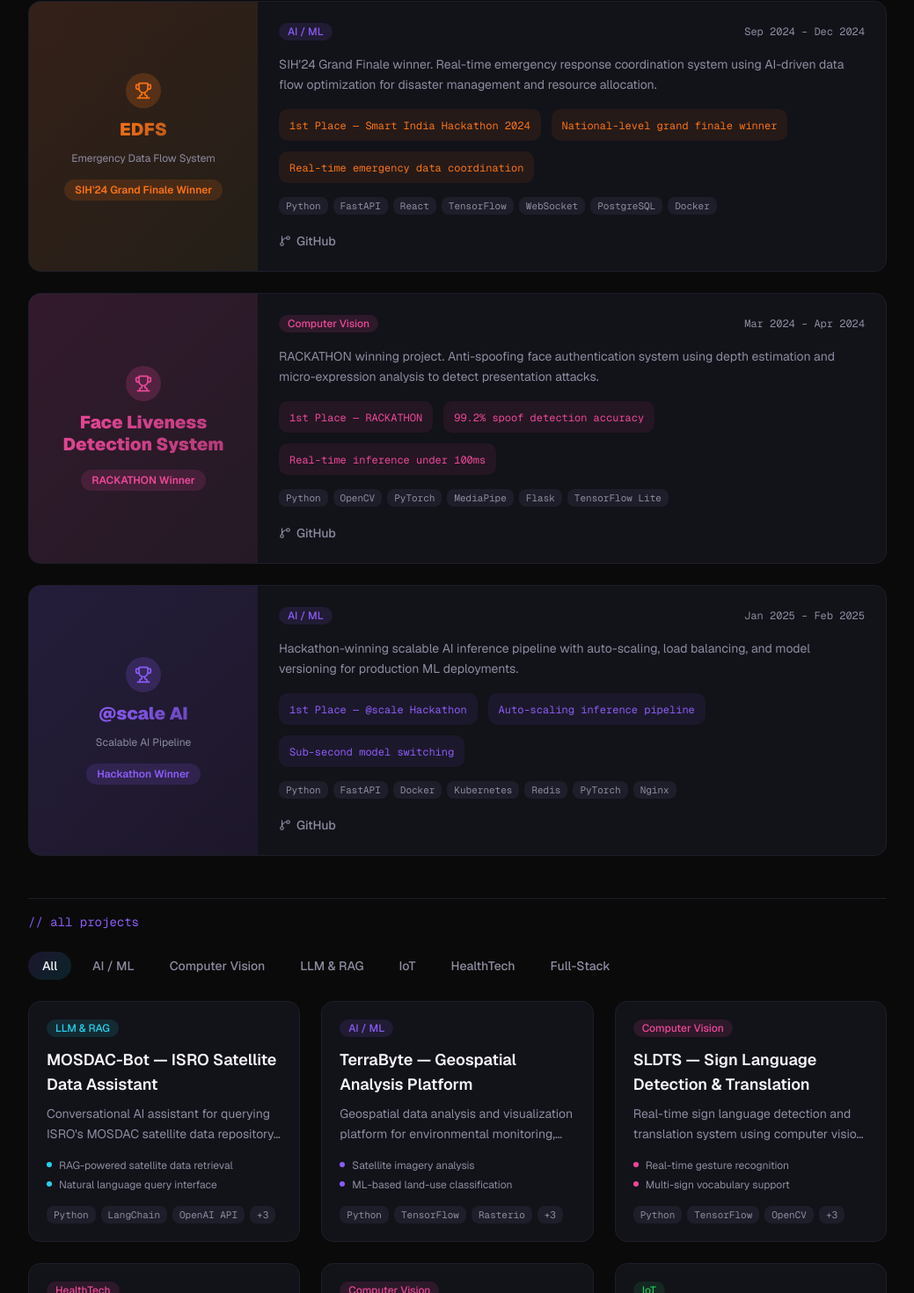
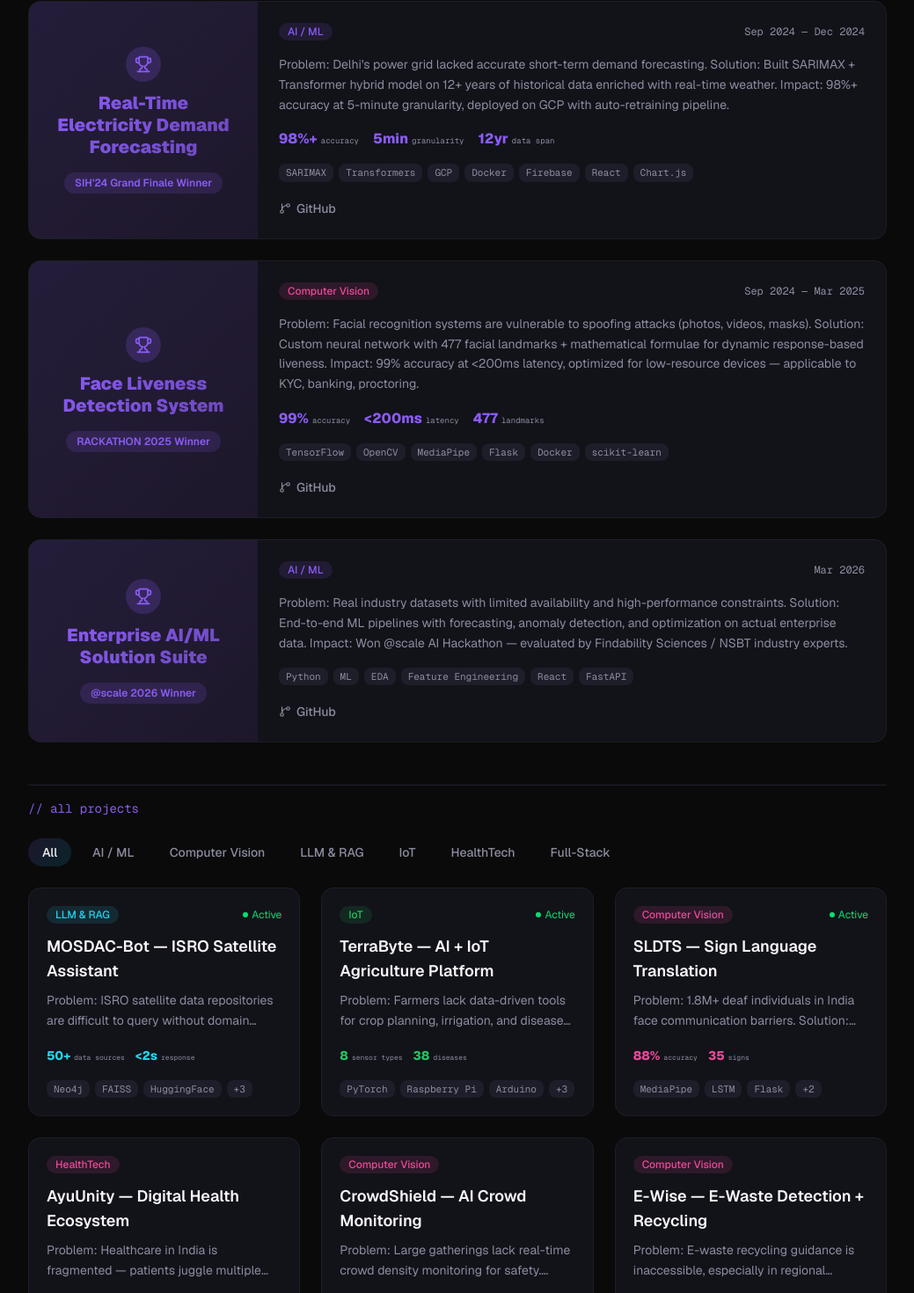
Before and after one commit to rupeshbharambe24/rupesh-bharambe-portfolio, a Next.js app: page /projects in a window 1280 px wide. Shown: the part 304-1774 px from the top of the page at 88% size, without its empty margins (120-1159 px from the left). Built offline with nearby package versions, Linux system fonts and the light colour scheme.

Commit message:
fix: correct project data with real GitHub URLs and descriptions, fix skills 404, update metrics format

```diff
--- a/components/home/about-skills-teaser.tsx
+++ b/components/home/about-skills-teaser.tsx
@@ -53,7 +53,7 @@ export function AboutSkillsTeaser() {
               ))}
             </div>
             <Link
-              href="/skills"
+              href="/about"
               className="text-sm font-medium text-theme-primary transition-colors hover:text-theme-secondary"
             >
               +{totalSkills - 6} more &rarr;
--- a/components/projects/featured-project-card.tsx
+++ b/components/projects/featured-project-card.tsx
@@ -106,18 +106,17 @@ export function FeaturedProjectCard({ project, index }: FeaturedProjectCardProps
 
           {/* Metrics */}
           {project.metrics.length > 0 && (
-            <div className="flex flex-wrap gap-3">
+            <div className="flex flex-wrap gap-4">
               {project.metrics.map((metric) => (
-                <div
-                  key={metric}
-                  className="rounded-lg px-3 py-1.5"
-                  style={{ backgroundColor: `rgb(${accent} / 0.08)` }}
-                >
+                <div key={metric.label}>
                   <span
-                    className="font-mono text-xs"
+                    className="text-base font-extrabold"
                     style={{ color: `rgb(${accent})` }}
                   >
-                    {metric}
+                    {metric.value}
+                  </span>
+                  <span className="ml-1 font-mono text-[9px] text-theme-muted">
+                    {metric.label}
                   </span>
                 </div>
               ))}
--- a/components/projects/project-card.tsx
+++ b/components/projects/project-card.tsx
@@ -40,7 +40,7 @@ export function ProjectCard({ project }: ProjectCardProps) {
           {categoryLabels[project.category]}
         </span>
 
-        {(project.status === "ongoing" || project.status === "in-progress") && (
+        {project.status === "active" && (
           <span className="flex items-center gap-1 text-xs text-green-400">
             <span className="inline-block h-1.5 w-1.5 rounded-full bg-green-400" />
             Active
@@ -60,17 +60,18 @@ export function ProjectCard({ project }: ProjectCardProps) {
 
       {/* Metrics (first 2) */}
       {project.metrics.length > 0 && (
-        <div className="mb-4 space-y-1.5">
+        <div className="mb-4 flex gap-3">
           {project.metrics.slice(0, 2).map((metric) => (
-            <div
-              key={metric}
-              className="flex items-start gap-2 text-xs text-theme-muted"
-            >
+            <div key={metric.label}>
               <span
-                className="mt-1 h-1.5 w-1.5 shrink-0 rounded-full"
-                style={{ backgroundColor: `rgb(${catColor})` }}
-              />
-              {metric}
+                className="text-sm font-extrabold"
+                style={{ color: `rgb(${catColor})` }}
+              >
+                {metric.value}
+              </span>
+              <span className="ml-1 font-mono text-[8px] text-theme-muted">
+                {metric.label}
+              </span>
             </div>
           ))}
         </div>
--- a/data/projects.ts
+++ b/data/projects.ts
@@ -29,6 +29,11 @@ export interface ProjectLink {
   url: string;
 }
 
+export interface ProjectMetric {
+  label: string;
+  value: string;
+}
+
 export interface Project {
   slug: string;
   title: string;
@@ -36,255 +41,176 @@ export interface Project {
   category: ProjectCategory;
   featured: boolean;
   hackathonWin?: string;
-  status: "completed" | "in-progress" | "ongoing";
+  status: "completed" | "active";
   dateRange: string;
-  metrics: string[];
+  metrics: ProjectMetric[];
   techStack: string[];
   links: ProjectLink[];
 }
 
 export const projects: Project[] = [
-  // ── Featured Projects ─────────────────────────────────────────────
+  // ── Featured Projects (hackathon winners) ─────────────────────────
   {
-    slug: "edfs-sih24",
-    title: "EDFS — Emergency Data Flow System",
+    slug: "edfs",
+    title: "Real-Time Electricity Demand Forecasting",
     description:
-      "SIH'24 Grand Finale winner. Real-time emergency response coordination system using AI-driven data flow optimization for disaster management and resource allocation.",
+      "Problem: Delhi's power grid lacked accurate short-term demand forecasting. Solution: Built SARIMAX + Transformer hybrid model on 12+ years of historical data enriched with real-time weather. Impact: 98%+ accuracy at 5-minute granularity, deployed on GCP with auto-retraining pipeline.",
     category: "ai-ml",
     featured: true,
     hackathonWin: "SIH'24 Grand Finale Winner",
     status: "completed",
-    dateRange: "Sep 2024 – Dec 2024",
+    dateRange: "Sep 2024 — Dec 2024",
     metrics: [
-      "1st Place — Smart India Hackathon 2024",
-      "National-level grand finale winner",
-      "Real-time emergency data coordination",
+      { label: "accuracy", value: "98%+" },
+      { label: "granularity", value: "5min" },
+      { label: "data span", value: "12yr" },
     ],
-    techStack: [
-      "Python",
-      "FastAPI",
-      "React",
-      "TensorFlow",
-      "WebSocket",
-      "PostgreSQL",
-      "Docker",
+    techStack: ["SARIMAX", "Transformers", "GCP", "Docker", "Firebase", "React", "Chart.js"],
+    links: [
+      { label: "GitHub", url: "https://github.com/rupeshbharambe24/Gridalytics" },
     ],
+  },
+  {
+    slug: "face-liveness",
+    title: "Face Liveness Detection System",
+    description:
+      "Problem: Facial recognition systems are vulnerable to spoofing attacks (photos, videos, masks). Solution: Custom neural network with 477 facial landmarks + mathematical formulae for dynamic response-based liveness. Impact: 99% accuracy at <200ms latency, optimized for low-resource devices — applicable to KYC, banking, proctoring.",
+    category: "cv",
+    featured: true,
+    hackathonWin: "RACKATHON 2025 Winner",
+    status: "completed",
+    dateRange: "Sep 2024 — Mar 2025",
+    metrics: [
+      { label: "accuracy", value: "99%" },
+      { label: "latency", value: "<200ms" },
+      { label: "landmarks", value: "477" },
+    ],
+    techStack: ["TensorFlow", "OpenCV", "MediaPipe", "Flask", "Docker", "scikit-learn"],
     links: [
       { label: "GitHub", url: "https://github.com/rupeshbharambe24" },
     ],
   },
   {
-    slug: "face-liveness-rackathon",
-    title: "Face Liveness Detection System",
+    slug: "scale-ai",
+    title: "Enterprise AI/ML Solution Suite",
     description:
-      "RACKATHON winning project. Anti-spoofing face authentication system using depth estimation and micro-expression analysis to detect presentation attacks.",
-    category: "cv",
-    featured: true,
-    hackathonWin: "RACKATHON Winner",
-    status: "completed",
-    dateRange: "Mar 2024 – Apr 2024",
-    metrics: [
-      "1st Place — RACKATHON",
-      "99.2% spoof detection accuracy",
-      "Real-time inference under 100ms",
-    ],
-    techStack: [
-      "Python",
-      "OpenCV",
-      "PyTorch",
-      "MediaPipe",
-      "Flask",
-      "TensorFlow Lite",
-    ],
-    links: [
-      { label: "GitHub", url: "https://github.com/rupeshbharambe24" },
-    ],
-  },
-  {
-    slug: "at-scale-ai",
-    title: "@scale AI — Scalable AI Pipeline",
-    description:
-      "Hackathon-winning scalable AI inference pipeline with auto-scaling, load balancing, and model versioning for production ML deployments.",
+      "Problem: Real industry datasets with limited availability and high-performance constraints. Solution: End-to-end ML pipelines with forecasting, anomaly detection, and optimization on actual enterprise data. Impact: Won @scale AI Hackathon — evaluated by Findability Sciences / NSBT industry experts.",
     category: "ai-ml",
     featured: true,
-    hackathonWin: "Hackathon Winner",
+    hackathonWin: "@scale 2026 Winner",
     status: "completed",
-    dateRange: "Jan 2025 – Feb 2025",
-    metrics: [
-      "1st Place — @scale Hackathon",
-      "Auto-scaling inference pipeline",
-      "Sub-second model switching",
-    ],
-    techStack: [
-      "Python",
-      "FastAPI",
-      "Docker",
-      "Kubernetes",
-      "Redis",
-      "PyTorch",
-      "Nginx",
-    ],
+    dateRange: "Mar 2026",
+    metrics: [],
+    techStack: ["Python", "ML", "EDA", "Feature Engineering", "React", "FastAPI"],
     links: [
-      { label: "GitHub", url: "https://github.com/rupeshbharambe24" },
+      { label: "GitHub", url: "https://github.com/rupeshbharambe24/Scale_AI_Webapp" },
     ],
   },
 
   // ── Standard Projects ─────────────────────────────────────────────
   {
     slug: "mosdac-bot",
-    title: "MOSDAC-Bot — ISRO Satellite Data Assistant",
+    title: "MOSDAC-Bot — ISRO Satellite Assistant",
     description:
-      "Conversational AI assistant for querying ISRO's MOSDAC satellite data repository. Uses RAG architecture to provide natural-language access to meteorological and oceanographic datasets.",
+      "Problem: ISRO satellite data repositories are difficult to query without domain expertise. Solution: Knowledge Graph (Neo4j) + LLM conversational assistant with FAISS vector search and RAG pipeline. Impact: 50+ data sources accessible via natural language, <2s response time, 100K+ graph nodes.",
     category: "llm-rag",
     featured: false,
-    status: "completed",
-    dateRange: "Aug 2024 – Oct 2024",
+    status: "active",
+    dateRange: "Jul 2025 — Present",
     metrics: [
-      "RAG-powered satellite data retrieval",
-      "Natural language query interface",
-      "Integrated with MOSDAC APIs",
+      { label: "data sources", value: "50+" },
+      { label: "response", value: "<2s" },
+      { label: "graph nodes", value: "100K+" },
     ],
-    techStack: [
-      "Python",
-      "LangChain",
-      "OpenAI API",
-      "ChromaDB",
-      "FastAPI",
-      "React",
-    ],
+    techStack: ["Neo4j", "FAISS", "HuggingFace", "React", "TypeScript", "Docker"],
     links: [
-      { label: "GitHub", url: "https://github.com/rupeshbharambe24" },
+      { label: "GitHub", url: "https://github.com/rupeshbharambe24/MOSDAC-Bot-ISRO" },
     ],
   },
   {
     slug: "terrabyte",
-    title: "TerraByte — Geospatial Analysis Platform",
+    title: "TerraByte — AI + IoT Agriculture Platform",
     description:
-      "Geospatial data analysis and visualization platform for environmental monitoring, combining satellite imagery with ML-based land-use classification.",
-    category: "ai-ml",
+      "Problem: Farmers lack data-driven tools for crop planning, irrigation, and disease detection. Solution: Unified platform with 8 sensor types, 38-class disease detection (94% accuracy), and smart irrigation. Impact: Potentially 30% yield increase and 40% water reduction.",
+    category: "iot",
     featured: false,
-    status: "completed",
-    dateRange: "Jun 2024 – Aug 2024",
+    status: "active",
+    dateRange: "May 2025 — Present",
     metrics: [
-      "Satellite imagery analysis",
-      "ML-based land-use classification",
-      "Interactive geospatial visualizations",
+      { label: "sensor types", value: "8" },
+      { label: "diseases", value: "38" },
+      { label: "accuracy", value: "94%" },
     ],
-    techStack: [
-      "Python",
-      "TensorFlow",
-      "Rasterio",
-      "GeoPandas",
-      "Streamlit",
-      "PostgreSQL",
-    ],
-    links: [
-      { label: "GitHub", url: "https://github.com/rupeshbharambe24" },
-    ],
+    techStack: ["PyTorch", "Raspberry Pi", "Arduino", "React", "Flask", "Firebase"],
+    links: [],
   },
   {
     slug: "sldts",
-    title: "SLDTS — Sign Language Detection & Translation",
+    title: "SLDTS — Sign Language Translation",
     description:
-      "Real-time sign language detection and translation system using computer vision and deep learning to bridge communication gaps for hearing-impaired individuals.",
+      "Problem: 1.8M+ deaf individuals in India face communication barriers. Solution: Real-time ISL sign → text/speech and speech → sign translation using MediaPipe + LSTM/Random Forest hybrid. Impact: 88% accuracy across 35 signs at <100ms latency.",
     category: "cv",
     featured: false,
-    status: "completed",
-    dateRange: "Jan 2024 – Mar 2024",
+    status: "active",
+    dateRange: "Feb 2025 — Present",
     metrics: [
-      "Real-time gesture recognition",
-      "Multi-sign vocabulary support",
-      "Accessible UI for hearing-impaired users",
+      { label: "accuracy", value: "88%" },
+      { label: "signs", value: "35" },
+      { label: "latency", value: "<100ms" },
     ],
-    techStack: [
-      "Python",
-      "TensorFlow",
-      "OpenCV",
-      "MediaPipe",
-      "Streamlit",
-      "NumPy",
-    ],
+    techStack: ["MediaPipe", "LSTM", "Flask", "JavaScript", "scikit-learn"],
     links: [
-      { label: "GitHub", url: "https://github.com/rupeshbharambe24" },
+      { label: "GitHub", url: "https://github.com/rupeshbharambe24/SLDTS__Sign-Language-Detection-and-Translation" },
     ],
   },
   {
     slug: "ayuunity",
-    title: "AyuUnity — Ayurvedic Health Platform",
+    title: "AyuUnity — Digital Health Ecosystem",
     description:
-      "AI-powered Ayurvedic health recommendation system that combines traditional medicine knowledge with modern ML techniques for personalized wellness plans.",
+      "Problem: Healthcare in India is fragmented — patients juggle multiple apps and portals. Solution: AI-driven unified platform with voice prescriptions, diagnostics, and ABDM/eSanjeevani integration. Impact: 6 dashboards, 4 AI models, 5+ integrations including WhatsApp Cloud API.",
     category: "healthtech",
     featured: false,
     status: "completed",
-    dateRange: "Nov 2023 – Jan 2024",
+    dateRange: "Apr 2025",
     metrics: [
-      "Personalized Ayurvedic recommendations",
-      "ML-driven health assessments",
-      "Traditional + modern medicine integration",
+      { label: "dashboards", value: "6" },
+      { label: "AI models", value: "4" },
+      { label: "integrations", value: "5+" },
     ],
-    techStack: [
-      "Python",
-      "Scikit-learn",
-      "Flask",
-      "React",
-      "MongoDB",
-      "TailwindCSS",
-    ],
+    techStack: ["React", "Flask", "TensorFlow", "PyTorch", "PostgreSQL", "MongoDB"],
+    links: [],
+  },
+  {
+    slug: "crowdshield",
+    title: "CrowdShield — AI Crowd Monitoring",
+    description:
+      "Problem: Large gatherings lack real-time crowd density monitoring for safety. Solution: YOLOv8-based crowd detection with WebSocket live feeds, MQTT alerts, and geographic routing for emergency response. Impact: Real-time monitoring with automated safety alerts.",
+    category: "cv",
+    featured: false,
+    status: "completed",
+    dateRange: "Aug 2025",
+    metrics: [],
+    techStack: ["YOLOv8", "WebSocket", "MQTT", "FastAPI", "React", "TypeScript"],
     links: [
-      { label: "GitHub", url: "https://github.com/rupeshbharambe24" },
+      { label: "GitHub", url: "https://github.com/rupeshbharambe24/CrowdShield--AI-Based-Crowd-and-Disaster-Management" },
     ],
   },
   {
-    slug: "crowdshield",
-    title: "CrowdShield — Crowd Monitoring System",
+    slug: "ewise",
+    title: "E-Wise — E-Waste Detection + Recycling",
     description:
-      "Intelligent crowd density monitoring and safety alert system using computer vision for event management and public safety applications.",
+      "Problem: E-waste recycling guidance is inaccessible, especially in regional languages. Solution: YOLO-based detection across 25 e-waste classes with multilingual chatbot (10+ languages) and TTS recommendations. Impact: 92% mAP, accessible recycling guidance across India.",
     category: "cv",
     featured: false,
     status: "completed",
-    dateRange: "Sep 2023 – Nov 2023",
+    dateRange: "Apr 2025",
     metrics: [
-      "Real-time crowd density estimation",
-      "Safety alert system",
-      "Event management dashboard",
+      { label: "classes", value: "25" },
+      { label: "languages", value: "10+" },
+      { label: "mAP", value: "92%" },
     ],
-    techStack: [
-      "Python",
-      "YOLOv8",
-      "OpenCV",
-      "Flask",
-      "SQLite",
-      "JavaScript",
-    ],
-    links: [
-      { label: "GitHub", url: "https://github.com/rupeshbharambe24" },
-    ],
-  },
-  {
-    slug: "e-wise",
-    title: "E-Wise — Smart E-Waste Management",
-    description:
-      "IoT-enabled e-waste collection and recycling management platform with route optimization and real-time tracking for sustainable electronics disposal.",
-    category: "iot",
-    featured: false,
-    status: "completed",
-    dateRange: "Jul 2023 – Sep 2023",
-    metrics: [
-      "IoT-based e-waste tracking",
-      "Route optimization for collection",
-      "Sustainability impact dashboard",
-    ],
-    techStack: [
-      "Python",
-      "Arduino",
-      "MQTT",
-      "Flask",
-      "React",
-      "PostgreSQL",
-    ],
-    links: [
-      { label: "GitHub", url: "https://github.com/rupeshbharambe24" },
-    ],
+    techStack: ["YOLOv8", "Gemini API", "React", "Flask", "Tailwind"],
+    links: [],
   },
 ];
 
```
